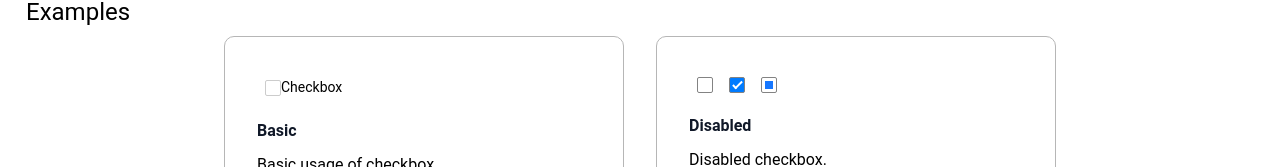
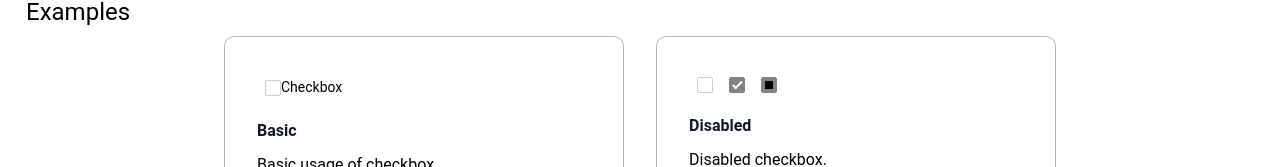
Before and after one commit to boketto0/Components, a React (Create React App) app: page / in a window 1280 px wide. Shown: the part 122-289 px from the top of the page. Built offline with nearby package versions, Linux system fonts and the light colour scheme.

Commit message:
[FRONTDVP-1288]: Добавили disabled свойство в чекбокс

```diff
--- a/src/components/checkbox/Checkbox.css
+++ b/src/components/checkbox/Checkbox.css
@@ -30,8 +30,13 @@
   background-color: white;
 }
 
-.checkmark-disabled {
+.checkbox input:checked ~ .checkmark-disabled {
   border: 1px solid rgb(131, 131, 131);
+  cursor: not-allowed;
+  background-color: rgb(131, 131, 131);
+}
+
+.checkbox-disabled {
   cursor: not-allowed;
 }
 
@@ -69,3 +74,7 @@
   transform: translate(-50%, -50%) scale(1);
   opacity: 1;
 }
+
+.checkbox input:checked ~ .checkmark-indeterminate-disabled::after {
+  background-color: black;
+}
--- a/src/components/checkbox/Checkbox.js
+++ b/src/components/checkbox/Checkbox.js
@@ -34,6 +34,7 @@ export class Checkbox extends React.Component {
     const checkmarkClasses = classnames('checkmark', {
       'checkmark-disabled': disabled,
       'checkmark-indeterminate': indeterminate,
+      'checkmark-indeterminate-disabled': indeterminate && disabled,
     });
 
     return (
```
